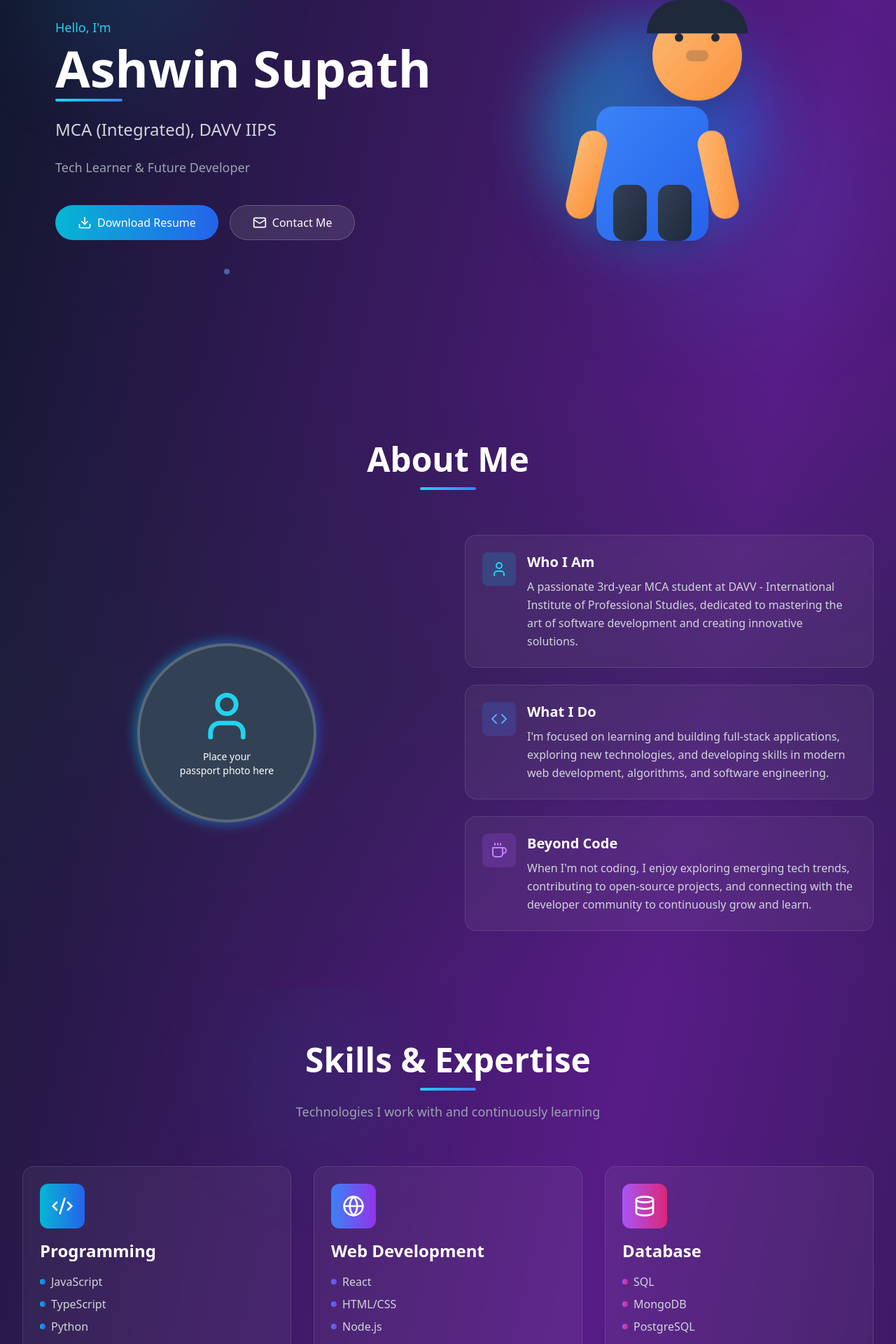
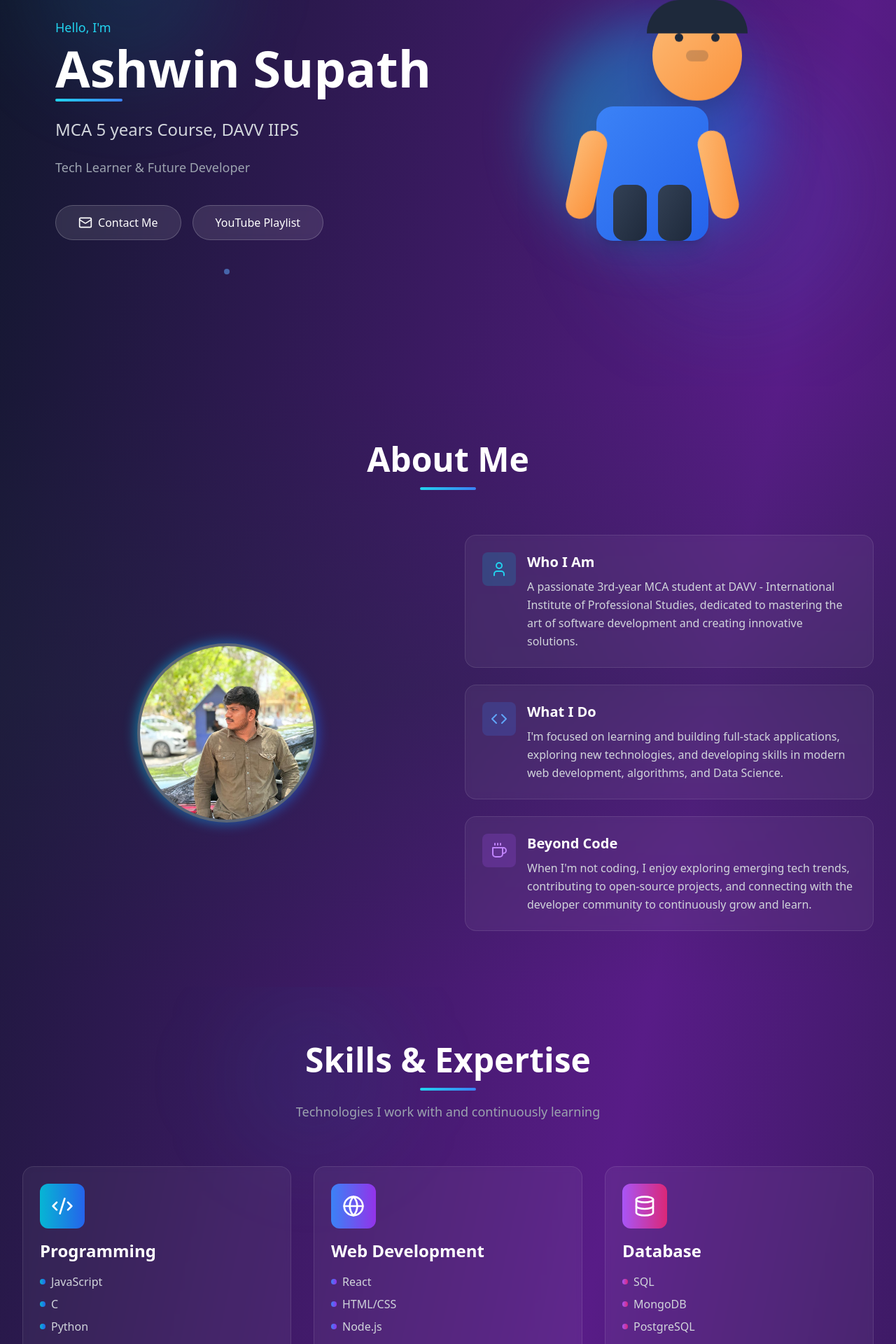
Before and after one commit to Ashwin-Supath/portfolio, a React (Vite) app: page / in a window 1280 px wide. Shown: the part 248-2168 px from the top of the page at 70% size. Built offline with nearby package versions, Linux system fonts and the light colour scheme.

Commit message:
first commit

```diff
--- a/src/components/About.tsx
+++ b/src/components/About.tsx
@@ -18,11 +18,11 @@ export default function About() {
             <div className="relative group">
               <div className="absolute -inset-1 bg-gradient-to-r from-cyan-500 to-blue-600 rounded-full blur opacity-75 group-hover:opacity-100 transition duration-1000 group-hover:duration-200 animate-pulse-slow"></div>
               <div className="relative w-64 h-64 rounded-full overflow-hidden border-4 border-white/20 bg-slate-700 flex items-center justify-center">
-                <div className="text-center">
-                  <User size={80} className="text-cyan-400 mx-auto mb-2" />
-                  <p className="text-white text-sm">Place your</p>
-                  <p className="text-white text-sm">passport photo here</p>
-                </div>
+                <img
+                  src="./src/images/image.jpg"
+                  alt="Profile placeholder"
+                  className="w-full h-full object-cover"
+                />
               </div>
             </div>
           </div>
@@ -52,7 +52,7 @@ export default function About() {
                   <h3 className="text-xl font-semibold text-white mb-2">What I Do</h3>
                   <p className="text-gray-300 leading-relaxed">
                     I'm focused on learning and building full-stack applications, exploring new technologies,
-                    and developing skills in modern web development, algorithms, and software engineering.
+                    and developing skills in modern web development, algorithms, and Data Science.
                   </p>
                 </div>
               </div>
--- a/src/components/Contact.tsx
+++ b/src/components/Contact.tsx
@@ -1,4 +1,4 @@
-import { Mail, Phone, MapPin, Github, Linkedin, Twitter, Send } from 'lucide-react';
+import { Mail, Phone, MapPin, Github, Linkedin, Youtube, Send } from 'lucide-react';
 import { useState } from 'react';
 
 export default function Contact() {
@@ -45,7 +45,7 @@ export default function Contact() {
                   </div>
                   <div>
                     <p className="text-gray-400 text-sm">Email</p>
-                    <p className="text-white font-medium">ashwin.supath@example.com</p>
+                    <p className="text-white font-medium">supathashwin@gmail.com</p>
                   </div>
                 </div>
 
@@ -55,7 +55,7 @@ export default function Contact() {
                   </div>
                   <div>
                     <p className="text-gray-400 text-sm">Phone</p>
-                    <p className="text-white font-medium">+91 XXXXX XXXXX</p>
+                    <p className="text-white font-medium">+91 7725830889</p>
                   </div>
                 </div>
 
@@ -74,7 +74,7 @@ export default function Contact() {
                 <h4 className="text-white font-semibold mb-4">Follow Me</h4>
                 <div className="flex gap-4">
                   <a
-                    href="https://github.com"
+                    href="https://github.com/Ashwin-Supath"
                     target="_blank"
                     rel="noopener noreferrer"
                     className="p-3 bg-white/10 rounded-lg hover:bg-gradient-to-r hover:from-cyan-500 hover:to-blue-600 transition-all duration-300 transform hover:scale-110"
@@ -82,7 +82,7 @@ export default function Contact() {
                     <Github size={24} className="text-white" />
                   </a>
                   <a
-                    href="https://linkedin.com"
+                    href="www.linkedin.com/in/ashwin-supath"
                     target="_blank"
                     rel="noopener noreferrer"
                     className="p-3 bg-white/10 rounded-lg hover:bg-gradient-to-r hover:from-blue-500 hover:to-purple-600 transition-all duration-300 transform hover:scale-110"
@@ -90,12 +90,12 @@ export default function Contact() {
                     <Linkedin size={24} className="text-white" />
                   </a>
                   <a
-                    href="https://twitter.com"
+                    href="https://www.youtube.com/@ashwinsupath2005"
                     target="_blank"
                     rel="noopener noreferrer"
                     className="p-3 bg-white/10 rounded-lg hover:bg-gradient-to-r hover:from-cyan-400 hover:to-blue-500 transition-all duration-300 transform hover:scale-110"
                   >
-                    <Twitter size={24} className="text-white" />
+                    <Youtube size={24} className="text-white" />
                   </a>
                 </div>
               </div>
--- a/src/components/Education.tsx
+++ b/src/components/Education.tsx
@@ -3,21 +3,21 @@ import { GraduationCap, Calendar, MapPin } from 'lucide-react';
 export default function Education() {
   const educationData = [
     {
-      degree: 'MCA (Integrated) - Master of Computer Applications',
+      degree: 'MCA 5 years - Master of Computer Applications',
       institution: 'DAVV - International Institute of Professional Studies',
       location: 'Indore, Madhya Pradesh',
-      duration: '2022 - 2027',
+      duration: '2023 - 2028',
       year: 'Currently in 3rd Year',
       description: 'Five-year integrated program focusing on advanced computer science, software engineering, and modern application development.',
-      highlights: ['Data Structures & Algorithms', 'Web Development', 'Database Management', 'Software Engineering']
+      highlights: ['Data Science','Data Structures & Algorithms', 'Web Development', 'Database Management', 'Software Engineering']
     },
     {
-      degree: 'Higher Secondary Education',
-      institution: 'Previous Institution',
-      location: 'Location',
-      duration: 'Year - Year',
+      degree: 'Higher Secondary Education - PCM',
+      institution: 'Rajeshwar Hr Sec School',
+      location: 'Mhow, Indore, Madhaya Pradesh',
+      duration: '2022 - 2023',
       year: 'Completed',
-      description: 'Completed with focus on Science and Mathematics, building a strong foundation for computer science.',
+      description: 'Completed with focus on Physics, Chemistry and Mathematics.',
       highlights: ['Mathematics', 'Physics', 'Computer Science']
     }
   ];
--- a/src/components/Hero.tsx
+++ b/src/components/Hero.tsx
@@ -1,4 +1,4 @@
-import { Download, Mail } from 'lucide-react';
+import { Mail } from 'lucide-react';
 
 export default function Hero() {
   const scrollToContact = () => {
@@ -26,17 +26,13 @@ export default function Hero() {
             </div>
 
             <p className="text-xl md:text-2xl text-gray-300">
-              MCA (Integrated), DAVV IIPS
+              MCA 5 years Course, DAVV IIPS
             </p>
             <p className="text-lg text-gray-400">
               Tech Learner & Future Developer
             </p>
 
             <div className="flex flex-wrap gap-4 pt-4">
-              <button className="group px-8 py-3 bg-gradient-to-r from-cyan-500 to-blue-600 text-white rounded-full font-medium hover:shadow-lg hover:shadow-cyan-500/50 transition-all duration-300 flex items-center gap-2 hover:scale-105">
-                <Download size={20} />
-                Download Resume
-              </button>
               <button
                 onClick={scrollToContact}
                 className="px-8 py-3 bg-white/10 backdrop-blur-sm text-white rounded-full font-medium hover:bg-white/20 transition-all duration-300 flex items-center gap-2 border border-white/20 hover:scale-105"
@@ -44,6 +40,15 @@ export default function Hero() {
                 <Mail size={20} />
                 Contact Me
               </button>
+
+              <a
+                href="https://youtube.com/playlist?list=PLT2mVih5EJzEYnZNPDWDmVDM-j2XmQ_j4&si=MBbEjSELQJD6j_Mz"
+                target="_blank"
+                rel="noopener noreferrer"
+                className="px-8 py-3 bg-white/10 backdrop-blur-sm text-white rounded-full font-medium hover:bg-white/20 transition-all duration-300 flex items-center gap-2 border border-white/20 hover:scale-105"
+              >
+                YouTube Playlist
+              </a>
             </div>
           </div>
 
--- a/src/components/Skills.tsx
+++ b/src/components/Skills.tsx
@@ -6,7 +6,7 @@ export default function Skills() {
       title: 'Programming',
       icon: Code2,
       color: 'from-cyan-500 to-blue-600',
-      skills: ['JavaScript', 'TypeScript', 'Python', 'Java', 'C++']
+      skills: ['JavaScript', 'C', 'Python', 'Java', 'C++']
     },
     {
       title: 'Web Development',
@@ -26,17 +26,17 @@ export default function Skills() {
       color: 'from-pink-500 to-red-600',
       skills: ['Git', 'GitHub', 'VS Code', 'Linux', 'Docker']
     },
-    {
-      title: 'Design & UI',
-      icon: Palette,
-      color: 'from-orange-500 to-yellow-600',
-      skills: ['Figma', 'Responsive Design', 'UI/UX Principles', 'Animation']
-    },
+    // {
+    //   title: 'Design & UI',
+    //   icon: Palette,
+    //   color: 'from-orange-500 to-yellow-600',
+    //   skills: ['Figma', 'Responsive Design', 'UI/UX Principles', 'Animation']
+    // },
     {
       title: 'Interests',
       icon: Rocket,
       color: 'from-green-500 to-teal-600',
-      skills: ['AI/ML', 'Cloud Computing', 'Web3', 'Open Source', 'DSA']
+      skills: ['AI/ML', 'Data Science', 'Web3', 'Open Source', 'DSA']
     }
   ];
 
```
Also changed, not shown: src/images/image.jpg (added).
